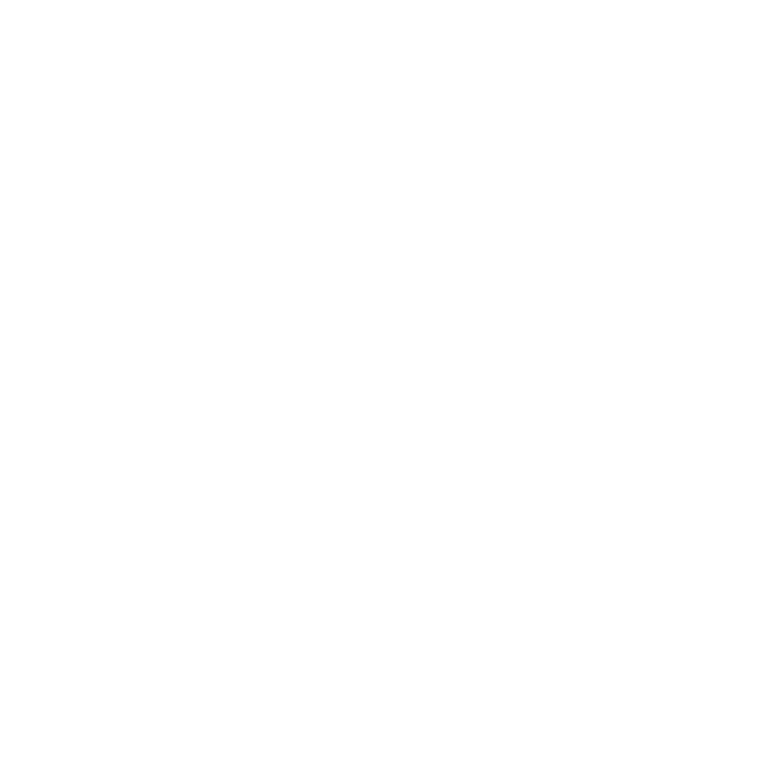
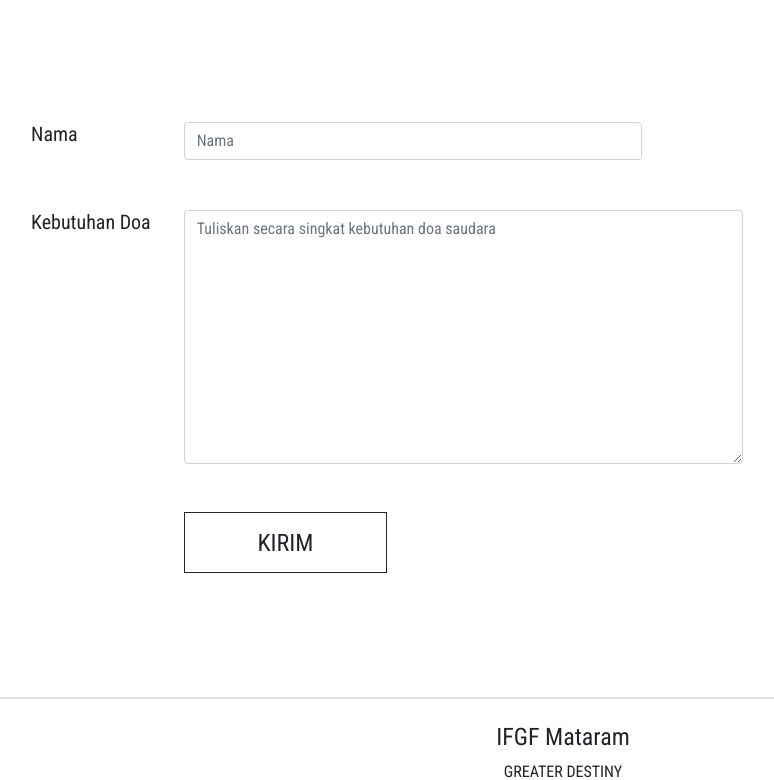
Before and after one commit to Coffee-Inspire/1-ifgf, a React (Create React App) app: page /prayermeetings in a window 1280 px wide. Shown: the part 887-1667 px from the top of the page, without its empty margins (77-851 px from the left). Before the commit the page ends 800 px from the top, so only its background shows below. Built offline with nearby package versions, Linux system fonts and the light colour scheme.

Commit message:
Halaman prayer meetings

```diff
--- a/src/App.js
+++ b/src/App.js
@@ -18,6 +18,7 @@
 //Admin
 import AdminPage from './pages/AdminPage';
 import DashboardPage from './pages/DashboardPage'
+import PrayerMeetings from './pages/PrayerMeetings';
 
 function App() {
   const isLogin = useSelector(state => state.auth.isLogged)
@@ -62,6 +63,9 @@
           <Route path="/ifgfyouth">
             <IfgfYouth />
           </Route>
+          <Route path="/prayermeetings">
+            <PrayerMeetings/>
+          </Route>
           <Route>
             {/* <PageNotFound /> */}
           </Route>
--- /dev/null
+++ b/src/components/organisms/FormPrayer.js
@@ -0,0 +1,37 @@
+import {Form,Row,Col} from 'react-bootstrap';
+import ButtonCustom from '../atoms/ButtonCustom';
+
+function FormPrayer() {
+    return (
+        <Form className="px-lg-5">
+            <Row className="px-lg-5">
+                <Col className="d-flex flex-column flex-lg-row py-4" lg={7}>
+                    <Col lg={3}>
+                        <Form.Label><h5>Nama</h5></Form.Label>
+                    </Col>
+                    <Col lg={9}>
+                        <Form.Control placeholder="Nama"/>
+                    </Col>
+                </Col>
+                <Col className="d-flex flex-column flex-lg-row py-4" lg={7}>
+                    <Col lg={3}>
+                        <Form.Label><h5>Kebutuhan Doa</h5></Form.Label>
+                    </Col>
+                    <Col lg={11}>
+                        <Form.Control placeholder="Tuliskan secara singkat kebutuhan doa saudara" as="textarea" rows={10}/>
+                    </Col>
+                </Col>
+                <Col className="d-flex flex-column flex-lg-row py-4" lg={7}>
+                    <Col lg={3}>
+                    </Col>
+                    <Col lg={4}>
+                        <ButtonCustom word={"kirim"}/>
+                    </Col>
+                </Col>
+
+            </Row>
+        </Form>
+    )
+}
+
+export default FormPrayer
--- a/src/components/templates/Navigation.js
+++ b/src/components/templates/Navigation.js
@@ -19,7 +19,7 @@
         <Nav className="w-100 justify-content-end">
             <Nav className="myNavbarItems">
                 <Link to = "/about" className="nav-link">ABOUT</Link>
-                <Link to = "/" className="nav-link">PRAYER REQUEST</Link>
+                <Link to = "/prayermeetings" className="nav-link">PRAYER REQUEST</Link>
                 <Link to = "/" className="nav-link">CONTACT US</Link>
             </Nav>
         </Nav>
--- a/src/pages/PrayerMeetings.js
+++ b/src/pages/PrayerMeetings.js
@@ -1,16 +1,23 @@
 // importing react-bootstrap tags
 import {Container} from 'react-bootstrap';
+
+// importing banner component
+import Banner from '../components/molecules/Banner';
 
 // importing images for banner
 import imageBanner from '../assets/images/about-content-1.jpg';
 
+// importing form from component
+import FormPrayer from '../components/organisms/FormPrayer';
+
 function PrayerMeetings() {
     let bannerTitle = `prayer meetings`;
-    let bannerText = `"ICare helps you to grow spiritually, and that requires more than meeting at Sunday services."`;
+    let bannerText = `ICare helps you to grow spiritually, and that requires more than meeting at Sunday services.`;
     return (
         <Container fluid>
 
             <Banner bannerImage={imageBanner} title={bannerTitle} text={bannerText} style3={true}/>
+            <FormPrayer/>
 
         </Container>
     )
```
